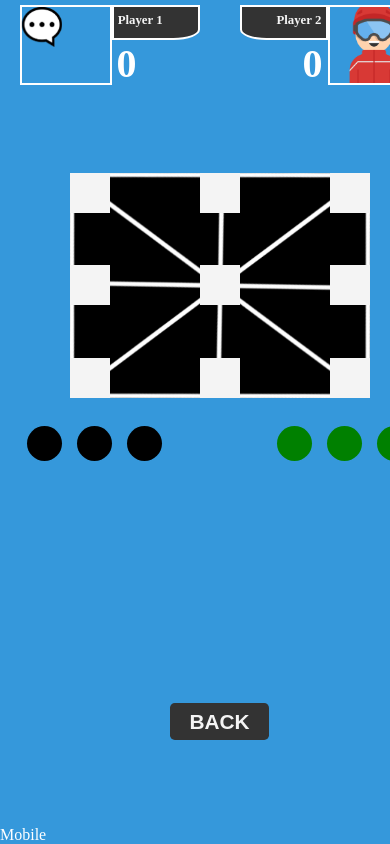
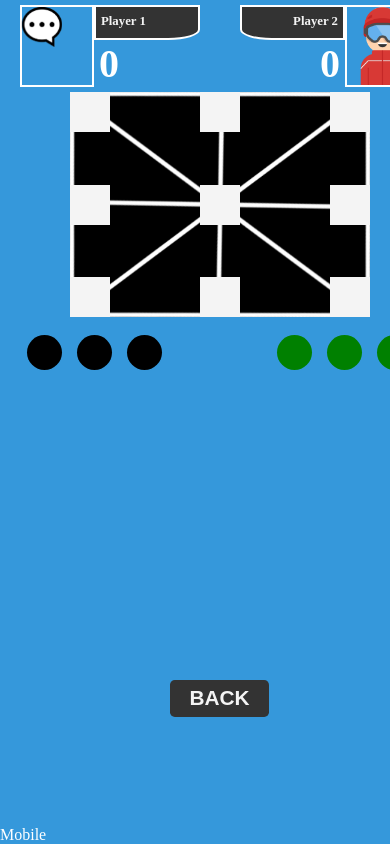
Before and after one commit to ChocoTonic/Dama-Game, a plain HTML site: page index.html in a window 390 px wide. Both pictures are taken after a click on the button "Single Player". Shown: the top 844 px of the page. Drawn offline with Linux system fonts and the light colour scheme.

Commit message:
more css media queries

```diff
--- a/css/desktop.css
+++ b/css/desktop.css
@@ -30,7 +30,7 @@
 		width:100%;
 		min-width: 460px;
 		height:100%;
-		grid-template-rows: 20% auto 2fr 1fr;
+		grid-template-rows: 0.1fr auto 2fr 1fr;
 		grid-template-columns: 1fr 1fr 1fr;
 		grid-template-areas: 	"score score score"
 													"pawns1 board pawns2"
@@ -39,11 +39,9 @@
 		/* border:1px yellow solid; */
 	}
 	#scoreboard{
-		border: none;
-		display:flex;
-		flex-direction:row;
-		justify-content: space-between;
+
 		grid-area: score;
+		/* border:1px solid yellow; */
 	}
 	.player-score{
 		/* border: 1px yellow dashed; */
@@ -58,19 +56,12 @@
 		flex-direction: row-reverse;
 		text-align: right;
 	}
-	.avatar{
-		width:160px;
-		height:160px;
-		flex:1;
-	}
+
 	.thinking-cloud{
 		width:40px;
 		height:40px;
 	}
-	.score{
-		/* border:1px black solid; */
-		flex:1;
-	}
+
 	.name{
 		height:35px;
 		width:100%;
@@ -102,10 +93,10 @@
 		padding: 0 5px;
 	}
 	#board{
-		margin:50px auto;
+		margin:5px auto;
 		border: none;
-		width: 560px;
-		height: 420px;
+		width: 520px;
+		height: 390px;
 		grid-area: board;
 		background: url(../img/board-mobile.jpg) no-repeat center center/cover;
 
--- a/css/laptop.css
+++ b/css/laptop.css
@@ -30,7 +30,7 @@
 		width:100%;
 		min-width: 460px;
 		height:100%;
-		grid-template-rows: 20% auto 2fr 1fr;
+		grid-template-rows: 0.1fr auto 1fr;
 		grid-template-columns: 1fr 1fr 1fr;
 		grid-template-areas: 	"score score score"
 													"pawns1 board pawns2"
@@ -58,21 +58,19 @@
 		flex-direction: row-reverse;
 		text-align: right;
 	}
-	.avatar{
+	/* .avatar{
 		width:140px;
 		height:140px;
 		flex:1;
 
-	}
+	} */
 	.thinking-cloud{
 		width:40px;
 		height:40px;
 	}
-	.score{
-		/* border:1px black solid; */
+	/* .score{
 		flex:1;
-
-	}
+	} */
 	.name{
 		height:35px;
 		width:100%;
@@ -104,10 +102,10 @@
 		padding: 0 5px;
 	}
 	#board{
-		margin:50px auto;
+		margin:10px auto;
 		border: none;
-		width: 560px;
-		height: 420px;
+		width: 520px;
+		height: 390px;
 		grid-area: board;
 		background: url(../img/board-mobile.jpg) no-repeat center center/cover;
 
@@ -147,7 +145,7 @@
 		text-align: center;
 	  grid-area: footer;
 	  border:none;
-	  margin-top:4rem;
+	  margin-top:10px;
 	}
 	.back-btn{
 
--- a/css/mobile.css
+++ b/css/mobile.css
@@ -36,7 +36,7 @@
 		border:none;
 		/* border: 1px red solid; */
 		height:100%;
-		grid-template-rows: 20% auto 2fr 1fr;
+		grid-template-rows: 0.1fr auto 2fr 1fr;
 		grid-template-columns: 1fr 1fr 1fr;
 		grid-template-areas: 	"score score score"
 													"board board board"
@@ -64,15 +64,13 @@
 		text-align: right;
 	}
 	.avatar{
-		width:80px;
-		height:80px;
-		flex:1;
+
+		flex:0.8;
 	}
 	.score{
-		/* border:1px black solid; */
-		flex:1;
+		flex:1.2;
+	}
 
-	}
 	.name{
 		height:35px;
 		width:100%;
@@ -104,7 +102,7 @@
 		padding: 0 5px;
 	}
 	#board{
-		margin:0 auto;
+		margin:5px auto;
 		border: none;
 		width: 300px;
 		height: 225px;
@@ -124,7 +122,7 @@
     flex-direction: row;
 		width:150px;
 		height:60px;
-		margin-top:1rem;
+		margin-top:0;
 	}
 	#player1-pawns-container{
 		grid-area: pawns1;
@@ -144,7 +142,7 @@
 		text-align: center;
 	  grid-area: footer;
 	  border:none;
-	  margin-top:0.5rem;
+	  margin-top:10px;
 	}
 	.back-btn{
 
--- a/css/style.css
+++ b/css/style.css
@@ -63,18 +63,29 @@ html, body{
 }
 
 #board-view{
-  border:1px red dashed;
+  /* border:1px red dashed; */
   display:grid;
 }
 
 #scoreboard{
-    border:1px green solid;
-
+    /* border:1px green solid; */
+    border: none;
+		display:flex;
+		flex-direction:row;
+		justify-content: space-between;
 }
 
 .avatar{
   border: 2px solid #fff;
   position: relative;
+  width:100%;
+  height:100%;
+  flex:0.5;
+}
+
+.score{
+  /* border:1px black solid; */
+  flex:1.5;
 }
 .thinking-cloud{
   position:absolute;
@@ -101,13 +112,13 @@ html, body{
   display:flex;
   flex-direction: column;
   justify-content: space-between;
-  border:2px yellow dashed;
+  /* border:2px yellow dashed; */
 
 }
 .pawns-container{
     display:flex;
     justify-content:space-between;
-    border:1px green solid;
+    /* border:1px green solid; */
     align-items:center;
 }
 
--- a/css/tablet.css
+++ b/css/tablet.css
@@ -30,7 +30,7 @@
 		width:100%;
 		min-width: 460px;
 		height:100%;
-		grid-template-rows: 20% auto 2fr 1fr;
+		grid-template-rows: 0.1fr auto 2fr 1fr;
 		grid-template-columns: 1fr 1fr 1fr;
 		grid-template-areas: 	"score score score"
 													"board board board"
@@ -39,10 +39,10 @@
 		/* border:1px yellow solid; */
 	}
 	#scoreboard{
-		border: none;
+		/* border: none;
 		display:flex;
 		flex-direction:row;
-		justify-content: space-between;
+		justify-content: space-between; */
 		grid-area: score;
 	}
 	.player-score{
@@ -58,21 +58,19 @@
 		flex-direction: row-reverse;
 		text-align: right;
 	}
-	.avatar{
+	/* .avatar{
 		width:100px;
 		height:100px;
 		flex:1;
 
-	}
+	} */
 	.thinking-cloud{
 		width:40px;
 		height:40px;
 	}
-	.score{
-		/* border:1px black solid; */
+	/* .score{
 		flex:1;
-
-	}
+	} */
 	.name{
 		height:35px;
 		width:100%;
@@ -104,7 +102,7 @@
 		padding: 0 5px;
 	}
 	#board{
-		margin:10px auto;
+		margin:10px auto 0;
 		border: none;
 		width: 460px;
 		height: 340px;
@@ -124,7 +122,7 @@
     flex-direction: row;
 		width:200px;
 		height:80px;
-		margin-top:1rem;
+		margin-top:10px;
 	}
 	#player1-pawns-container{
 		grid-area: pawns1;
@@ -136,7 +134,7 @@
 	.pawns-container{
 		border:none;
 		margin-bottom:0;
-
+		margin-top:0;
 	}
 	.pawn{
 		width:55px;
--- a/css/widescreen.css
+++ b/css/widescreen.css
@@ -30,7 +30,7 @@
 		width:100%;
 		min-width: 460px;
 		height:100%;
-		grid-template-rows: 20% auto 2fr 1fr;
+		grid-template-rows: 0.1fr auto  1fr;
 		grid-template-columns: 1fr 1fr 1fr;
 		grid-template-areas: 	"score score score"
 													"pawns1 board pawns2"
@@ -39,10 +39,10 @@
 		/* border:1px yellow solid; */
 	}
 	#scoreboard{
-		border: none;
+		/* border: none;
 		display:flex;
 		flex-direction:row;
-		justify-content: space-between;
+		justify-content: space-between; */
 		grid-area: score;
 	}
 	.player-score{
@@ -58,19 +58,18 @@
 		flex-direction: row-reverse;
 		text-align: right;
 	}
-	.avatar{
+	/* .avatar{
 		width:250px;
 		height:250px;
 		flex:1;
-	}
+	} */
 	.thinking-cloud{
 		width:40px;
 		height:40px;
 	}
-	.score{
-		/* border:1px black solid; */
+	/* .score{
 		flex:1;
-	}
+	} */
 	.name{
 		height:60px;
 		width:100%;
```
